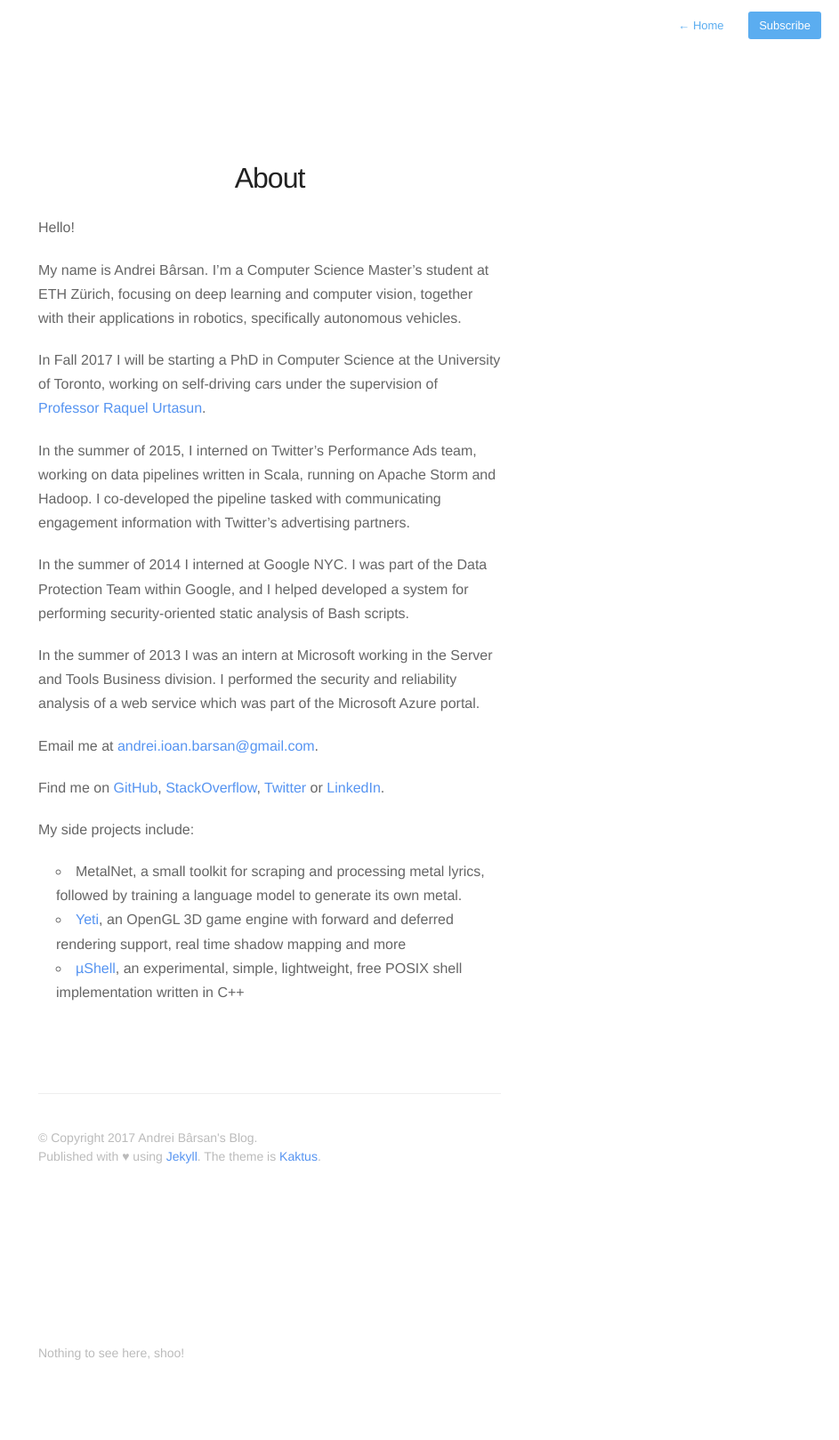
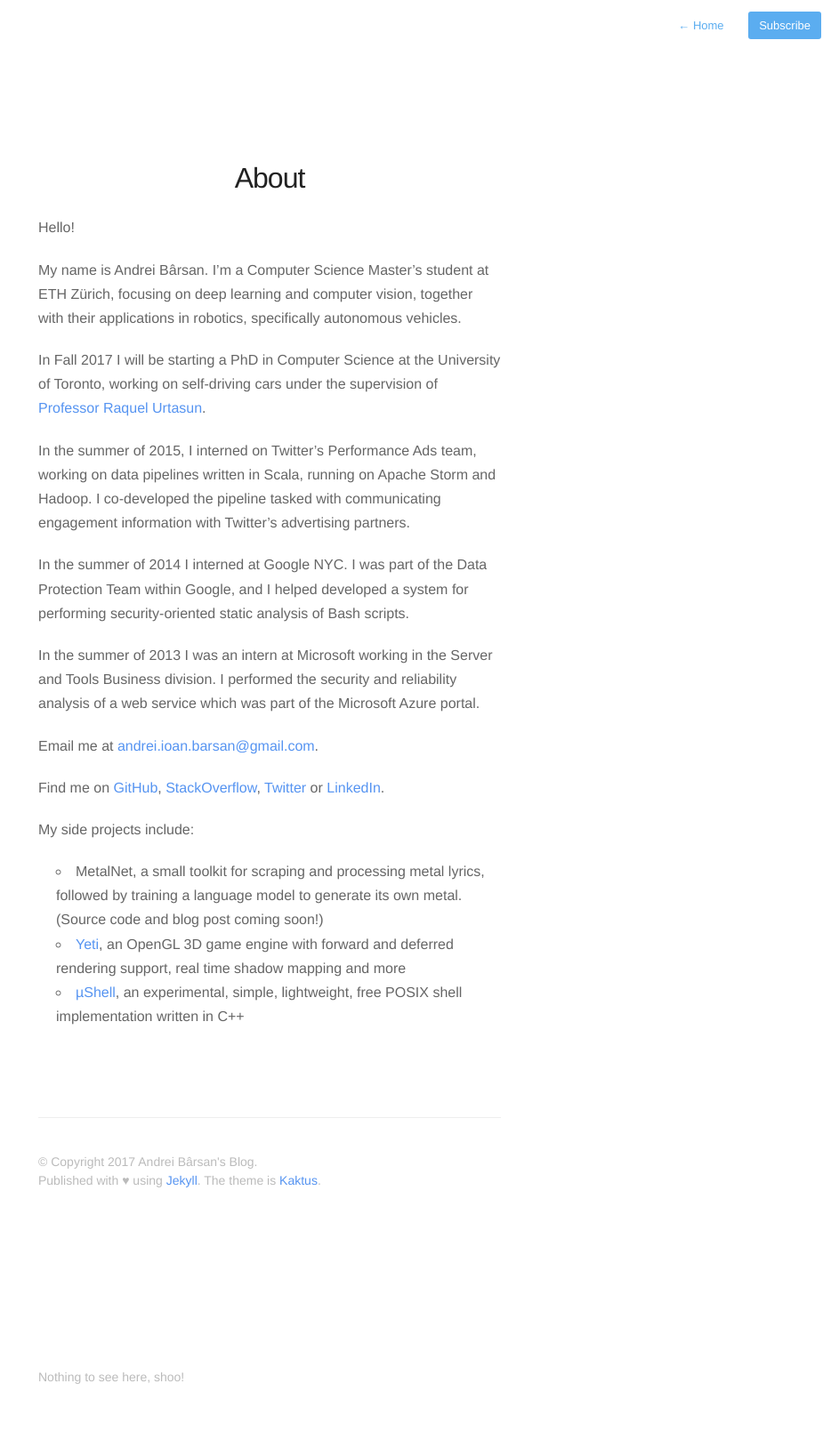
Before and after one commit to AndreiBarsan/andreibarsan.github.io, a Jekyll site: the page built from about.md, in a window 1280 px wide. Shown: the whole page at 89% size, without its empty margins (337-1280 px from the left). Built offline with Jekyll 4.4.1, drawn with Linux system fonts in a browser that asks for light colours; nearby versions of some CDN libraries; before the commit the page ends 1592 px from its top, so only the background shows below that.

Commit message:
Minor about tweak to trigger refresh

```diff
--- a/about.md
+++ b/about.md
@@ -18,8 +18,6 @@ In the summer of 2015, I interned on Twitter's Performance Ads team, working on
 data pipelines written in Scala, running on Apache Storm and Hadoop.
 I co-developed the pipeline tasked with communicating engagement information
 with Twitter's advertising partners.
-<!--with integrating Twitter into its advertising partners' campaign management-->
-<!--dashboards.-->
 
 In the summer of 2014 I interned at Google NYC. I was part of the Data
 Protection Team within Google, and I helped developed a system for performing
@@ -41,7 +39,8 @@ Find me on [GitHub](https://github.com/andreibarsan),
 My side projects include:
 
  * MetalNet, a small toolkit for scraping and processing metal lyrics, followed
-   by training a language model to generate its own metal.
+   by training a language model to generate its own metal. (Source code and blog
+   post coming soon!)
  * [Yeti](https://github.com/andreibarsan/Yeti), an OpenGL 3D game engine with
  forward and deferred rendering support, real time shadow mapping and more
  * [µShell](https://github.com/andreibarsan/uShell), an experimental, simple,
```
